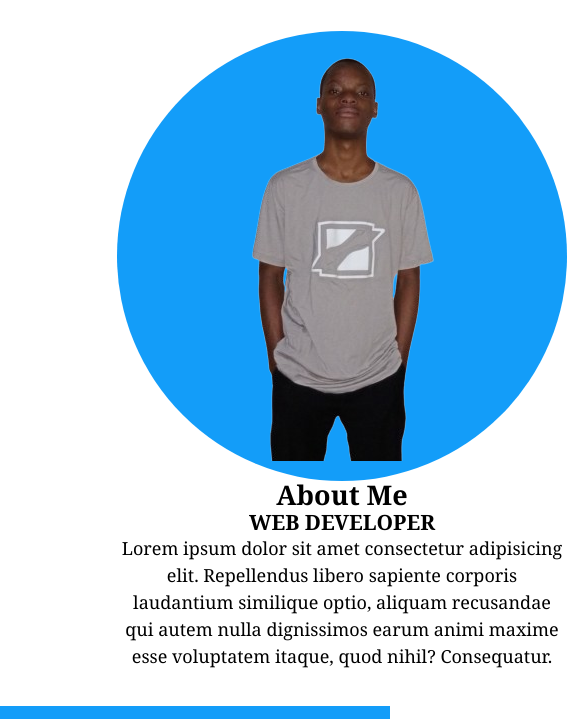
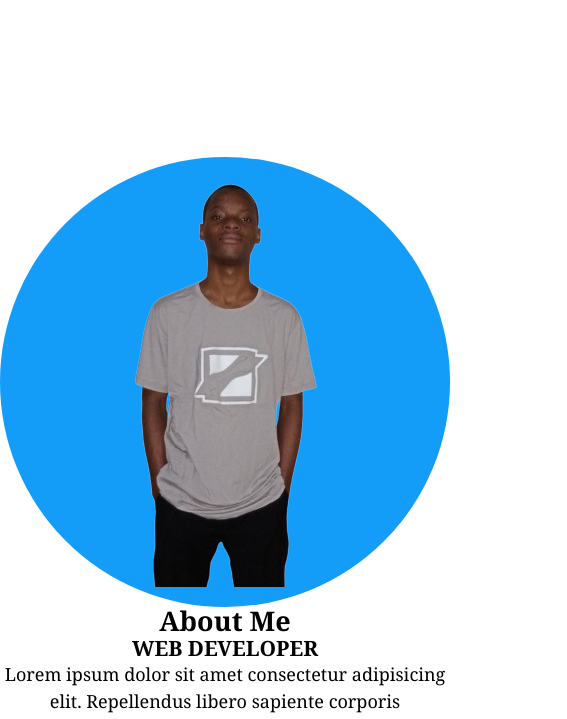
Before and after one commit to Basitec/MyPortfolio, a plain HTML site: page index.html in a window 390 px wide. Shown: the part 750-1469 px from the top of the page, 567 px wide, since content can reach past the window. Drawn offline with Linux system fonts and the light colour scheme.

Commit message:
Update style.css

```diff
--- a/style.css
+++ b/style.css
@@ -310,7 +310,7 @@ section#contact button a{
         width: 100%;
         display: grid;
         /* margin: 0 auto; */
-        margin: -7em 1em 3em;
+/*         margin: -7em 1em 3em; */
         grid-template-columns: 1fr;
         /* text-align: center;  */
     }
@@ -373,7 +373,7 @@ section#contact button a{
         width: 90%;
         display: grid;
         /* margin: 0 auto; */
-        margin: -7em 6.5em 2em;
+/*         margin: -7em 6.5em 2em; */
         grid-template-columns: 1fr;
         /* text-align: center;  */
     }
```
